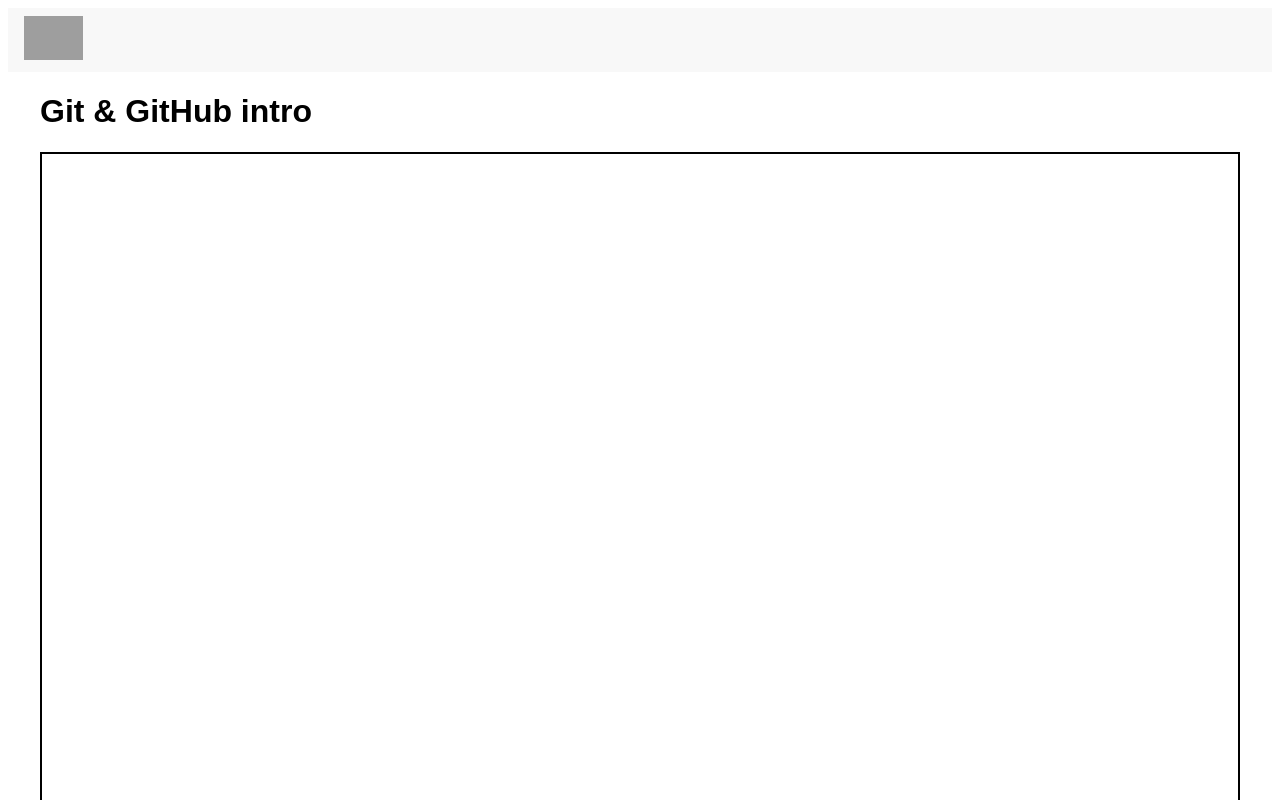
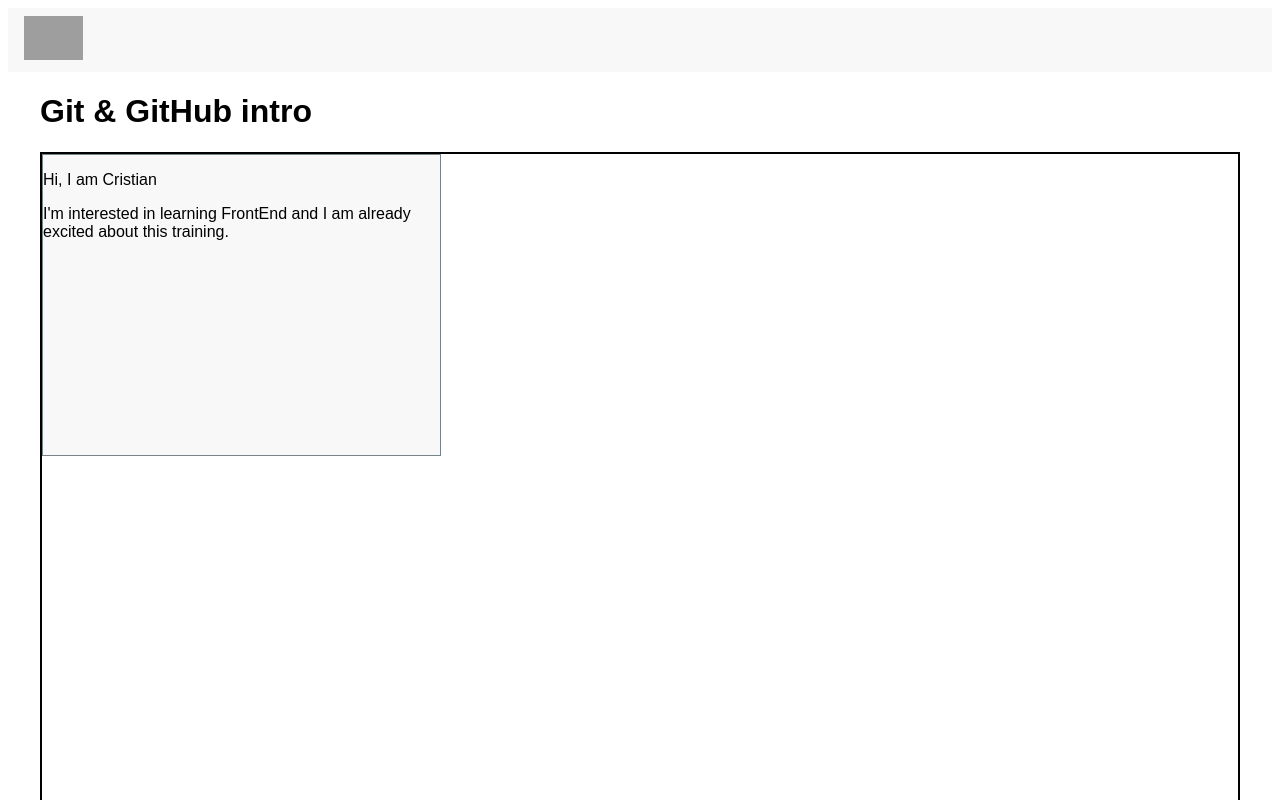
Before and after one commit to FrontEnd-ro/git-github-training, a plain HTML site: page index.html in a window 1280 px wide. Shown: the top 800 px of the page. Drawn offline with Linux system fonts and the light colour scheme; grey boxes are pictures that could not be loaded.

Commit message:
[Task -1][Crispyan] Added my cell

```diff
--- a/index.html
+++ b/index.html
@@ -18,7 +18,10 @@
       Git & GitHub intro
     </h1>
     <div class="participants-grid">
-
+        <div class="participant-cell">
+          <p>Hi, I am Cristian</p>
+          <p>I'm interested in learning FrontEnd and I am already excited about this training.</p>
+        </div>
     </div>
   </main>
 
```
